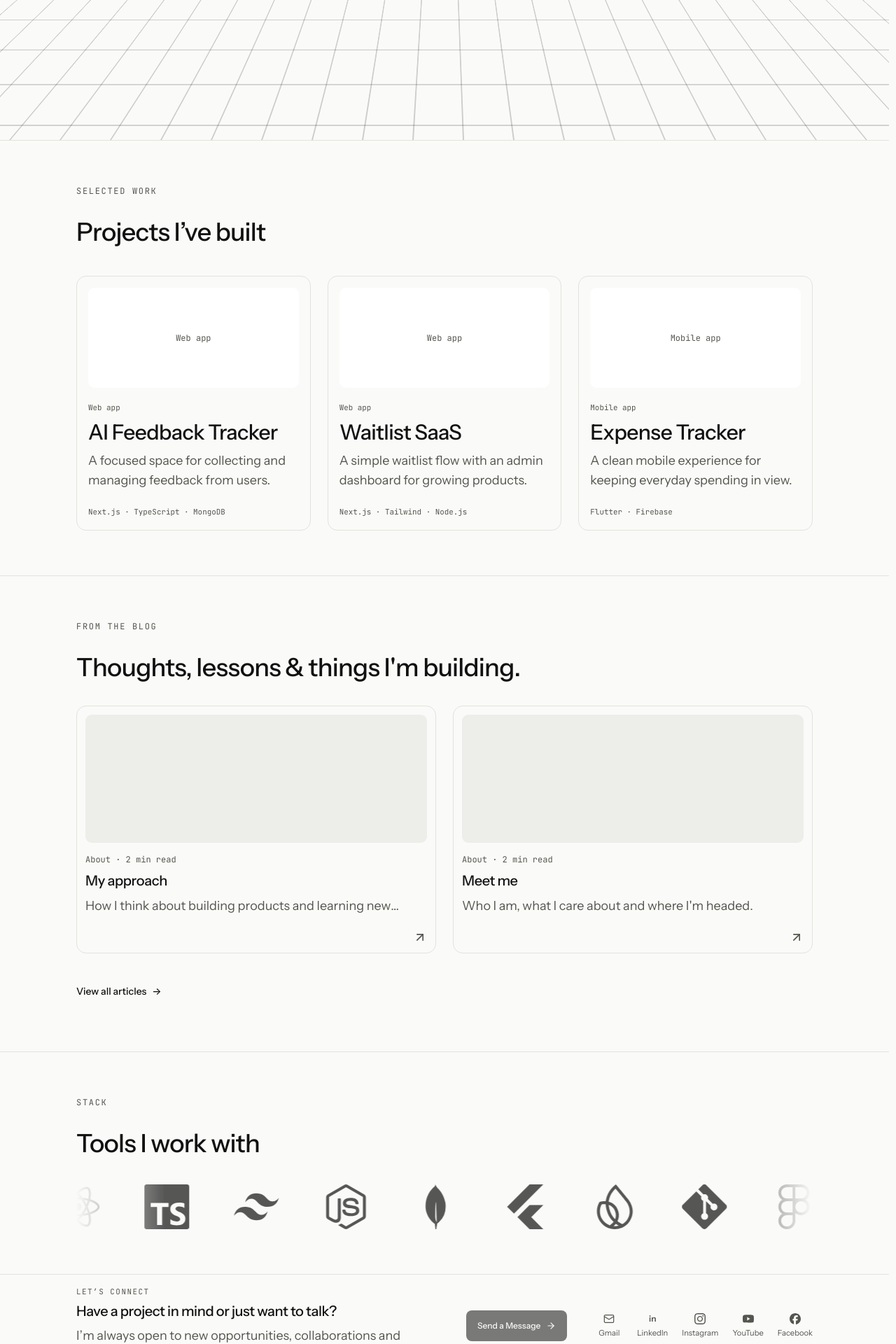
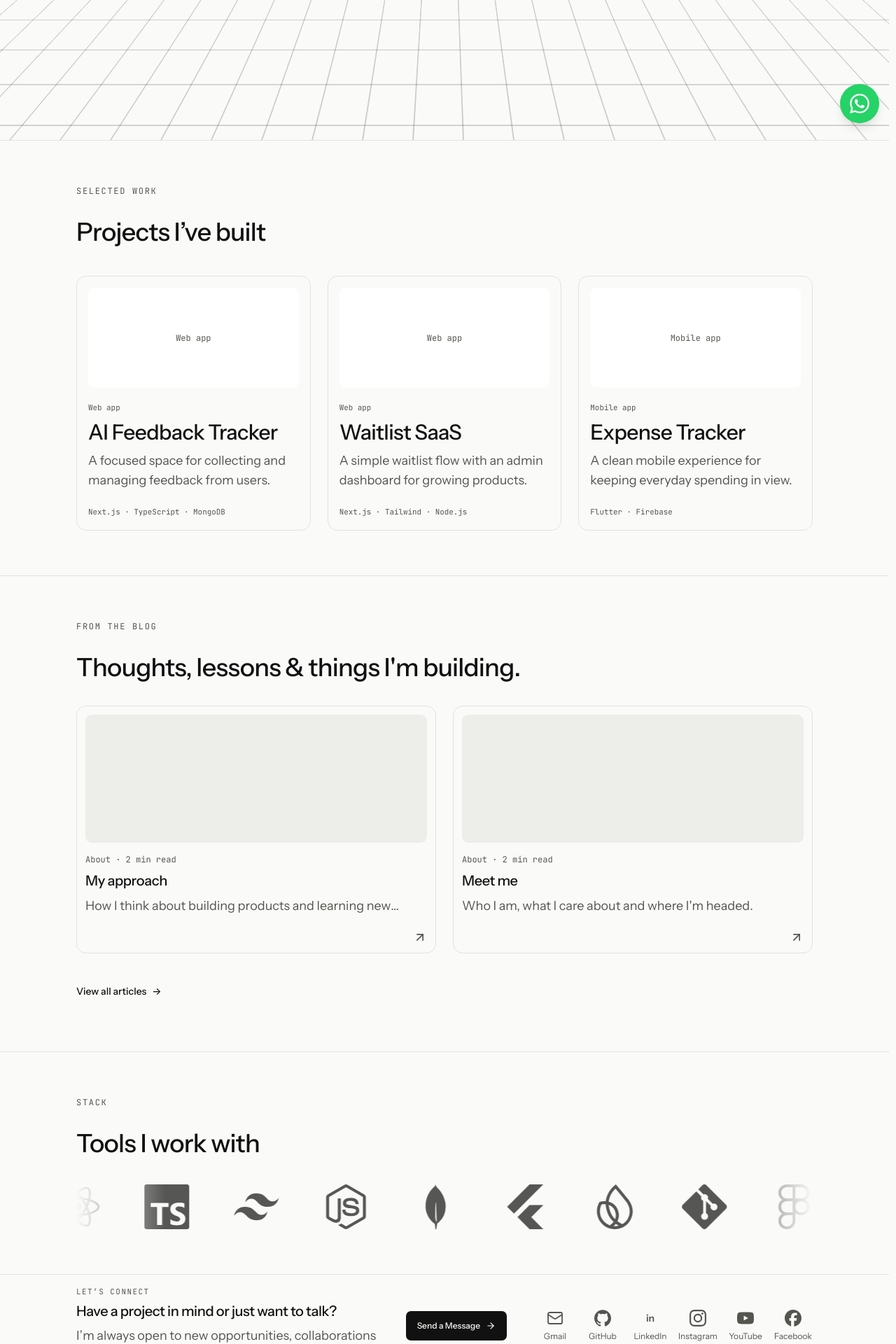
Before and after one commit to SpencerBrightest/Portfolio_website_v1, a Next.js app: page / in a window 1280 px wide. Shown: the part 600-2520 px from the top of the page at 70% size. Built offline with nearby package versions, Linux system fonts and the light colour scheme; no server answers.

Commit message:
feat: real contact details, github link and whatsapp float

```diff
--- a/app/blog/page.tsx
+++ b/app/blog/page.tsx
@@ -18,7 +18,7 @@ export default async function BlogPage() {
           </p>
 
           {posts.length > 0 ? (
-            <ul className="mt-10 grid list-none gap-5 p-0 sm:mt-12 sm:gap-6">
+            <ul className="mt-8 grid list-none gap-4 p-0 sm:mt-10 sm:gap-5">
               {posts.map((post) => (
                 <li key={post.slug} className="min-w-0">
                   <PostCard post={post} />
--- a/app/globals.css
+++ b/app/globals.css
@@ -52,6 +52,7 @@
   --color-nav-muted: var(--nav-muted);
   --color-nav-border: var(--nav-border);
   --color-status: var(--status);
+  --color-whatsapp: var(--whatsapp);
   --shadow-nav-dropdown: var(--nav-dropdown-shadow);
   --container-page: 68.75rem;
   --spacing-gutter: 1.5rem;
@@ -119,6 +120,7 @@
   --scroll-thumb-hover: #111111;
   --status: #1FA85A;
   --nav-dropdown-shadow: 0 12px 32px rgba(0, 0, 0, 0.12);
+  --whatsapp: #25D366;
 }
 
 .dark {
@@ -166,6 +168,7 @@
   --scroll-thumb-hover: #555550;
   --status: #3DDC84;
   --nav-dropdown-shadow: 0 12px 32px rgba(0, 0, 0, 0.5);
+  --whatsapp: #25D366;
   --about-heading: #FFFFFF;
   --about-text: #BCBFC6;
   --about-accent: #3B82F6;
--- a/app/layout.tsx
+++ b/app/layout.tsx
@@ -2,6 +2,7 @@ import type { Metadata } from "next"
 
 import { Footer } from "@/components/layout/footer"
 import { Navbar } from "@/components/layout/navbar"
+import { WhatsAppFloat } from "@/components/contact/whatsapp-float"
 import { ThemeProvider } from "@/components/ui/theme-provider"
 import "./globals.css"
 
@@ -18,6 +19,7 @@ export default function RootLayout({ children }: LayoutProps<"/">) {
           <Navbar />
           {children}
           <Footer />
+          <WhatsAppFloat />
         </ThemeProvider>
       </body>
     </html>
--- a/components/blog/post-card.tsx
+++ b/components/blog/post-card.tsx
@@ -23,11 +23,11 @@ type PostCardProps = {
 export function PostCard({ post }: PostCardProps) {
   return (
     <article className="group overflow-hidden rounded-[14px] border border-nav-border bg-nav-panel transition-colors hover:border-nav-muted">
-      <div className="grid md:grid-cols-[minmax(16rem,0.9fr)_minmax(0,1.4fr)] md:items-stretch">
+      <div className="grid md:grid-cols-[minmax(13rem,0.8fr)_minmax(0,1.2fr)] md:items-stretch">
         <Link
           href={`/blog/${post.slug}`}
           aria-label={`Read ${post.title}`}
-          className="relative block aspect-[16/9] overflow-hidden bg-nav-hover focus-visible:outline-2 focus-visible:outline-offset-[-3px] focus-visible:outline-nav-foreground md:aspect-auto md:min-h-56"
+          className="relative block aspect-[16/9] overflow-hidden bg-nav-hover focus-visible:outline-2 focus-visible:outline-offset-[-3px] focus-visible:outline-nav-foreground md:aspect-auto md:min-h-44"
         >
           {post.image ? (
             <Image
@@ -42,7 +42,7 @@ export function PostCard({ post }: PostCardProps) {
           ) : null}
         </Link>
 
-        <div className="flex min-w-0 flex-col justify-center p-5 sm:p-6 md:p-7">
+        <div className="flex min-w-0 flex-col justify-center p-4 sm:p-5 md:p-6">
           <div className="flex flex-wrap items-center gap-x-3 gap-y-2 font-mono text-xs uppercase tracking-[0.08em] text-nav-muted">
             <span className="inline-flex items-center gap-1.5">
               <CalendarDays className="size-3.5" aria-hidden="true" />
@@ -55,7 +55,7 @@ export function PostCard({ post }: PostCardProps) {
             </span>
           </div>
 
-          <Heading level={2} className="mt-3 text-xl font-semibold leading-snug">
+          <Heading level={2} className="mt-2.5 text-lg font-semibold leading-snug">
             <Link
               href={`/blog/${post.slug}`}
               className="rounded-sm text-nav-foreground transition-colors hover:text-nav-muted focus-visible:outline-2 focus-visible:outline-offset-2 focus-visible:outline-nav-foreground"
@@ -64,13 +64,13 @@ export function PostCard({ post }: PostCardProps) {
             </Link>
           </Heading>
 
-          <p className="mt-3 line-clamp-3 text-nav-muted">
+          <p className="mt-2.5 line-clamp-3 text-nav-muted">
             {post.description}
           </p>
 
           <Link
             href={`/blog/${post.slug}`}
-            className="mt-5 inline-flex min-h-11 w-fit items-center gap-2 text-sm font-medium text-blue-600 transition-colors hover:text-blue-700 focus-visible:outline-2 focus-visible:outline-offset-3 focus-visible:outline-nav-foreground dark:text-blue-400 dark:hover:text-blue-300"
+            className="mt-4 inline-flex min-h-10 w-fit items-center gap-2 text-sm font-medium text-blue-600 transition-colors hover:text-blue-700 focus-visible:outline-2 focus-visible:outline-offset-3 focus-visible:outline-nav-foreground dark:text-blue-400 dark:hover:text-blue-300"
           >
             Read article
             <ArrowRight className="size-4" aria-hidden="true" />
--- a/components/contact/contact.tsx
+++ b/components/contact/contact.tsx
@@ -8,7 +8,7 @@ import { siteContact } from "@/data/site"
 
 type ContactSocial = {
   label: string
-  platform: "email" | "linkedin" | "instagram" | "youtube" | "facebook"
+  platform: "email" | "github" | "linkedin" | "instagram" | "youtube" | "facebook"
   href?: string
 }
 
@@ -17,6 +17,11 @@ const socialLinks: ContactSocial[] = [
     label: "Gmail",
     platform: "email",
     href: siteContact.email ? `mailto:${siteContact.email}` : undefined,
+  },
+  {
+    label: "GitHub",
+    platform: "github",
+    href: siteContact.socials.github,
   },
   {
     label: "LinkedIn",
@@ -39,12 +44,12 @@ const socialLinks: ContactSocial[] = [
 function SocialItem({ label, platform, href }: ContactSocial) {
   const content = (
     <>
-      <SocialIcon platform={platform} className="size-4" />
-      <span className="text-[0.7rem] leading-4">{label}</span>
+      <SocialIcon platform={platform} className="size-6" />
+      <span className="text-xs leading-4">{label}</span>
     </>
   )
   const className =
-    "flex min-w-10 flex-col items-center justify-center gap-1 text-nav-muted transition-colors hover:text-nav-foreground focus-visible:outline-2 focus-visible:outline-offset-3 focus-visible:outline-nav-foreground"
+    "flex min-h-14 min-w-14 flex-col items-center justify-center gap-1.5 rounded-lg text-nav-muted transition-colors hover:text-nav-foreground focus-visible:outline-2 focus-visible:outline-offset-3 focus-visible:outline-nav-foreground"
 
   return (
     <li>
@@ -110,7 +115,7 @@ export function Contact() {
             </span>
           )}
 
-          <ul aria-label="Contact and social links" className="flex items-center gap-4 sm:gap-5">
+          <ul aria-label="Contact and social links" className="flex flex-wrap items-center gap-2 sm:gap-3">
             {socialLinks.map((link) => (
               <SocialItem key={link.label} {...link} />
             ))}
--- /dev/null
+++ b/components/contact/whatsapp-float.tsx
@@ -0,0 +1,21 @@
+import { SocialIcon } from "@/components/ui/social-icon"
+import { siteContact } from "@/data/site"
+
+export function WhatsAppFloat() {
+  const phoneNumber = siteContact.whatsapp?.replace(/\D/g, "")
+
+  if (!phoneNumber) return null
+
+  return (
+    <a
+      href={`https://wa.me/${phoneNumber}`}
+      target="_blank"
+      rel="noreferrer"
+      aria-label="Chat with Spencer on WhatsApp"
+      title="Chat with me on WhatsApp"
+      className="fixed right-5 bottom-5 z-40 inline-flex size-14 items-center justify-center rounded-full bg-whatsapp text-white shadow-lg transition-transform hover:scale-105 focus-visible:outline-2 focus-visible:outline-offset-4 focus-visible:outline-nav-foreground motion-reduce:transition-none sm:right-6 sm:bottom-6"
+    >
+      <SocialIcon platform="whatsapp" className="size-7" />
+    </a>
+  )
+}
--- a/components/layout/navbar.tsx
+++ b/components/layout/navbar.tsx
@@ -71,7 +71,7 @@ export function Navbar() {
         <div className="flex h-16 items-center justify-between gap-2 nav:grid nav:grid-cols-[1fr_auto_1fr] nav:gap-4">
           <Link
             href="/"
-            className="inline-flex min-h-11 shrink-0 items-center rounded-lg text-[2rem] font-semibold tracking-[0.04em] text-nav-foreground focus-visible:outline-2 focus-visible:outline-offset-3 focus-visible:outline-nav-foreground"
+            className="inline-flex min-h-11 shrink-0 items-center rounded-lg text-[2rem] font-semibold tracking-[-0.08em] text-nav-foreground focus-visible:outline-2 focus-visible:outline-offset-3 focus-visible:outline-nav-foreground"
             aria-label="Spencer Bright home"
             aria-current={pathname === "/" ? "page" : undefined}
           >
@@ -88,6 +88,13 @@ export function Navbar() {
               aria-current={pathname === "/" ? "page" : undefined}
             >
               Home
+            </Link>
+            <Link
+              href="/about"
+              className={navLinkClass}
+              aria-current={isCurrentPath(pathname, "/about") ? "page" : undefined}
+            >
+              About
             </Link>
 
             <NavigationMenu
@@ -140,14 +147,6 @@ export function Navbar() {
                 </NavigationMenuItem>
               </NavigationMenuList>
             </NavigationMenu>
-
-            <Link
-              href="/about"
-              className={navLinkClass}
-              aria-current={isCurrentPath(pathname, "/about") ? "page" : undefined}
-            >
-              About
-            </Link>
           </nav>
 
           <div className="hidden items-center justify-self-end nav:flex">
@@ -193,6 +192,14 @@ export function Navbar() {
               Home
             </Link>
             <Link
+              href="/about"
+              className={mobileLinkClass}
+              aria-current={isCurrentPath(pathname, "/about") ? "page" : undefined}
+              onClick={() => setMobileMenuOpen(false)}
+            >
+              About
+            </Link>
+            <Link
               href="/work"
               className={mobileLinkClass}
               aria-current={isCurrentPath(pathname, "/work") ? "page" : undefined}
@@ -208,14 +215,6 @@ export function Navbar() {
             >
               Blog
             </Link>
-            <Link
-              href="/about"
-              className={mobileLinkClass}
-              aria-current={isCurrentPath(pathname, "/about") ? "page" : undefined}
-              onClick={() => setMobileMenuOpen(false)}
-            >
-              About
-            </Link>
           </nav>
         </div>
       </Container>
--- a/components/ui/social-icon.tsx
+++ b/components/ui/social-icon.tsx
@@ -1,7 +1,7 @@
 import { Mail } from "lucide-react"
-import { siFacebook, siInstagram, siWhatsapp, siYoutube, siX } from "simple-icons"
+import { siFacebook, siGithub, siInstagram, siWhatsapp, siYoutube, siX } from "simple-icons"
 
-type SocialPlatform = "email" | "facebook" | "linkedin" | "instagram" | "youtube" | "x" | "whatsapp"
+type SocialPlatform = "email" | "github" | "facebook" | "linkedin" | "instagram" | "youtube" | "x" | "whatsapp"
 
 type SocialIconProps = {
   platform: SocialPlatform
@@ -35,7 +35,7 @@ export function SocialIcon({ platform, className = "size-4" }: SocialIconProps)
   if (platform === "linkedin") {
     return (
       <span
-        className={`inline-flex size-4 items-center justify-center text-xs font-semibold leading-none ${className}`}
+        className={`inline-flex items-center justify-center text-sm font-semibold leading-none ${className}`}
         aria-hidden="true"
       >
         in
@@ -44,6 +44,7 @@ export function SocialIcon({ platform, className = "size-4" }: SocialIconProps)
   }
 
   const brandPath = {
+    github: siGithub.path,
     facebook: siFacebook.path,
     instagram: siInstagram.path,
     youtube: siYoutube.path,
--- a/data/site.ts
+++ b/data/site.ts
@@ -1,9 +1,18 @@
-// Add real destinations here to turn the contact actions into working links.
+// Configure the public contact destinations used across the site.
 export type SiteContact = {
   email?: string
-  socials: Partial<Record<"facebook" | "linkedin" | "instagram" | "youtube" | "x", string>>
+  whatsapp?: string
+  socials: Partial<Record<"github" | "facebook" | "linkedin" | "instagram" | "youtube" | "x", string>>
 }
 
 export const siteContact: SiteContact = {
-  socials: {},
+  email: "spenzerbrightest@gmail.com",
+  whatsapp: "+237650987627",
+  socials: {
+    github: "https://github.com/SpencerBrightest",
+    facebook: "https://www.facebook.com/spencer_brightest/",
+    linkedin: "https://cm.linkedin.com/in/spencer-brightest",
+    instagram: "https://www.instagram.com/spencer_brightest/",
+    youtube: "https://youtube.com/@spencerbrightestbryanjr?si=BIh31fPItw29dm3a",
+  },
 }
```
